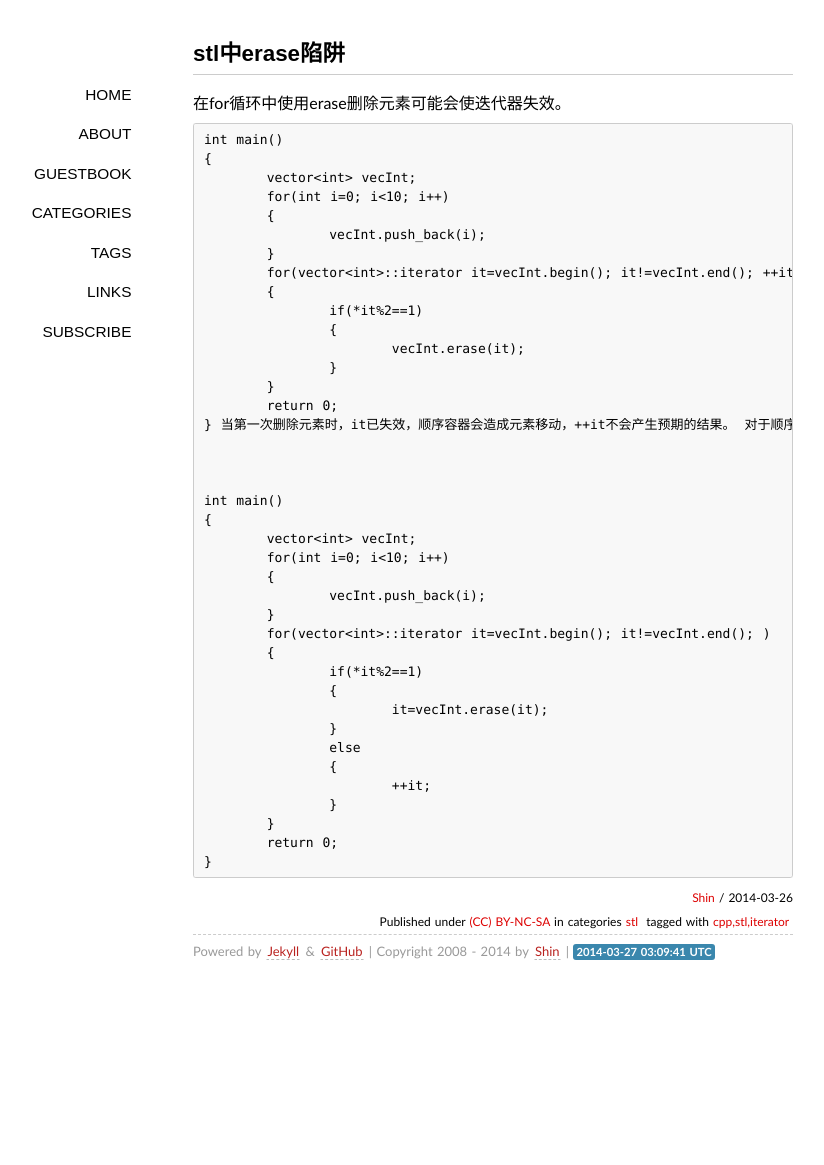
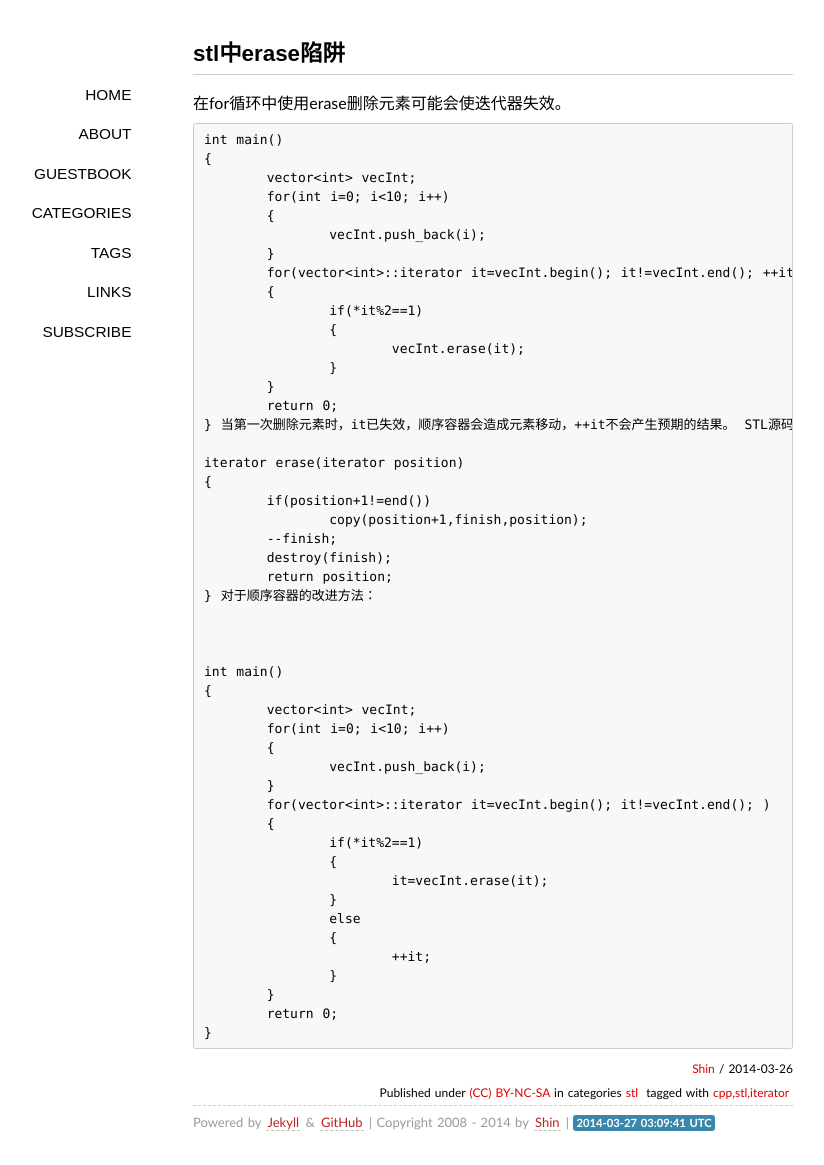
Before and after one commit to cot246/cot246.github.com, a Jekyll site: the page built from _posts/2014/2014-03-26-stl_erase.md, in a window 1280 px wide. Shown: the whole page, without its empty margins (147-971 px from the left). Built offline with Jekyll 4.4.1, drawn with Linux system fonts in a browser that asks for light colours; some web fonts are replaced; Markdown is read by kramdown in place of the engine named in the settings; comment, search, counter and statistics services are not loaded; before the commit the page ends 994 px from its top, so only the background shows below that.

Commit message:
revise stl_erase

```diff
--- a/_posts/2014/2014-03-26-stl_erase.md
+++ b/_posts/2014/2014-03-26-stl_erase.md
@@ -27,6 +27,16 @@ tags:
 		return 0;
 	}
 当第一次删除元素时，it已失效，顺序容器会造成元素移动，++it不会产生预期的结果。
+STL源码剖析p117:
+
+    iterator erase(iterator position)
+	{
+		if(position+1!=end())
+			copy(position+1,finish,position);
+		--finish;
+		destroy(finish);
+		return position;
+	}
 对于顺序容器的改进方法：
 
 
```
